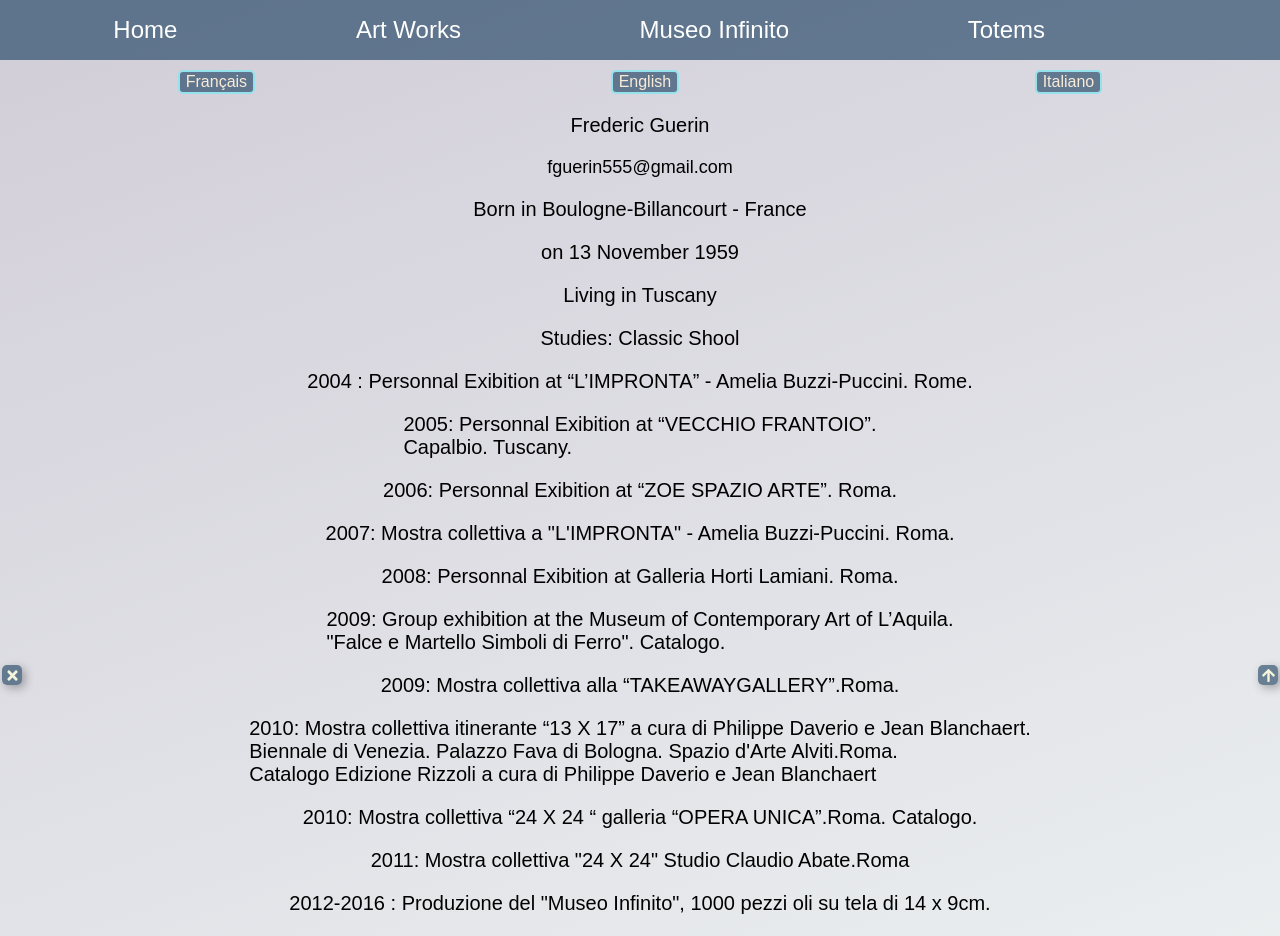
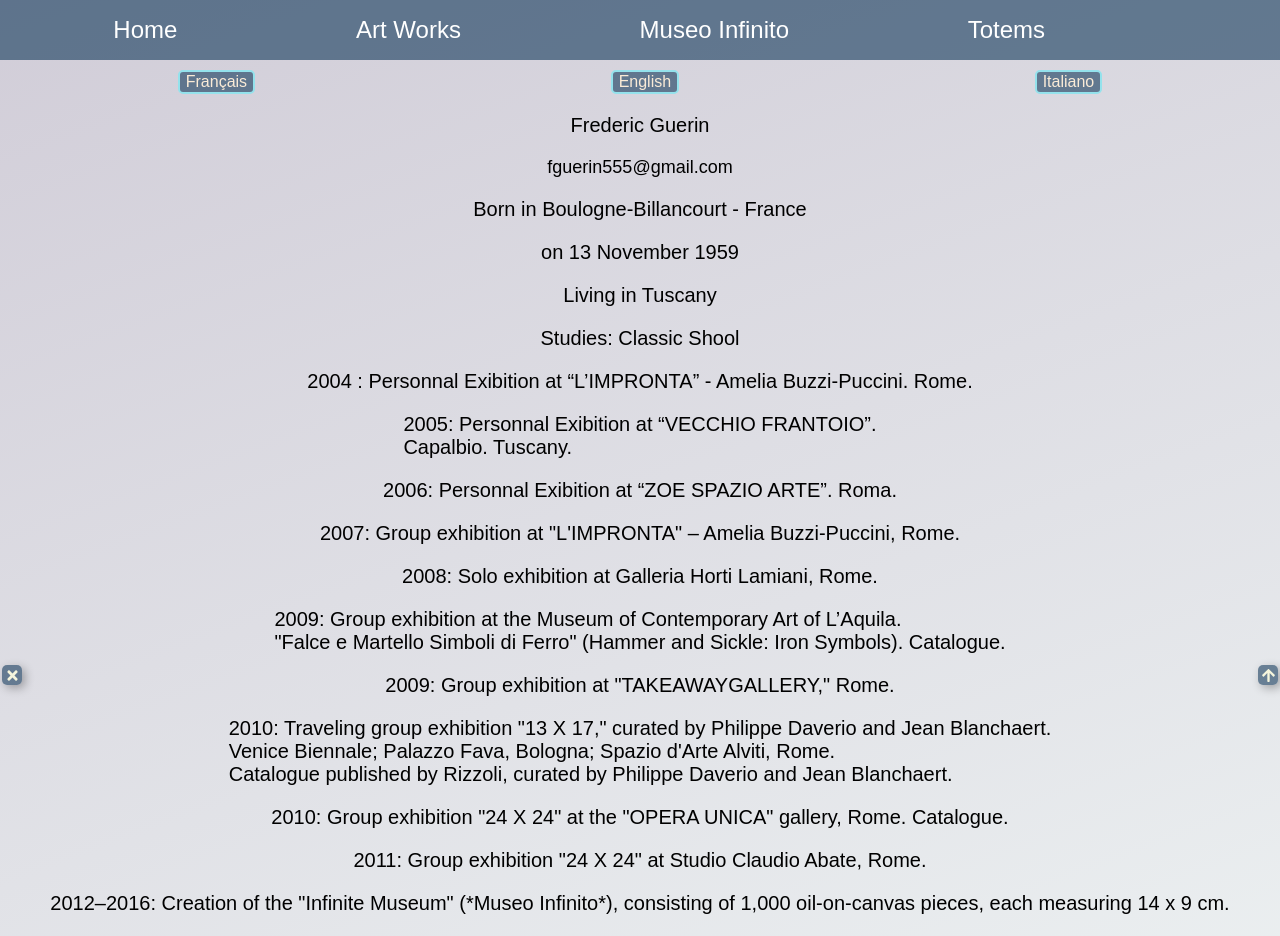
Before and after one commit to fguerin555/fguerin-painting, a React (Create React App) app: page /EnglishHome in a window 1280 px wide. Shown: the top 936 px of the page. Built offline with nearby package versions, Linux system fonts and the light colour scheme.

Commit message:
correction des textes de présentation

```diff
--- a/src/pages/HomeFile/EnglishHome.js
+++ b/src/pages/HomeFile/EnglishHome.js
@@ -47,38 +47,39 @@ const EnglishHome = () => {
           </p>
           <p>2006: Personnal Exibition at “ZOE SPAZIO ARTE”. Roma. </p>
           <p>
-            2007: Mostra collettiva a "L'IMPRONTA" - Amelia Buzzi-Puccini. Roma.
+            2007: Group exhibition at "L'IMPRONTA" – Amelia Buzzi-Puccini, Rome.
           </p>
-          <p>2008: Personnal Exibition at Galleria Horti Lamiani. Roma.</p>
+
+          <p>2008: Solo exhibition at Galleria Horti Lamiani, Rome.</p>
           <p>
             2009: Group exhibition at the Museum of Contemporary Art of
             L’Aquila.
             <br />
-            "Falce e Martello Simboli di Ferro". Catalogo.
+            "Falce e Martello Simboli di Ferro" (Hammer and Sickle: Iron
+            Symbols). Catalogue.
           </p>
-          <p>2009: Mostra collettiva alla “TAKEAWAYGALLERY”.Roma.</p>
+          <p>2009: Group exhibition at "TAKEAWAYGALLERY," Rome.</p>
           <p>
-            2010: Mostra collettiva itinerante “13 X 17” a cura di Philippe
-            Daverio e Jean Blanchaert.
+            2010: Traveling group exhibition "13 X 17," curated by Philippe
+            Daverio and Jean Blanchaert.
             <br />
-            Biennale di Venezia. Palazzo Fava di Bologna. Spazio d'Arte
-            Alviti.Roma.
+            Venice Biennale; Palazzo Fava, Bologna; Spazio d'Arte Alviti, Rome.
             <br />
-            Catalogo Edizione Rizzoli a cura di Philippe Daverio e Jean
-            Blanchaert
+            Catalogue published by Rizzoli, curated by Philippe Daverio and Jean
+            Blanchaert.
           </p>
           <p>
-            2010: Mostra collettiva “24 X 24 “ galleria “OPERA UNICA”.Roma.
-            Catalogo.
+            2010: Group exhibition "24 X 24" at the "OPERA UNICA" gallery, Rome.
+            Catalogue.
           </p>
-          <p>2011: Mostra collettiva "24 X 24" Studio Claudio Abate.Roma</p>
+          <p>2011: Group exhibition "24 X 24" at Studio Claudio Abate, Rome.</p>
           <p>
-            2012-2016 : Produzione del "Museo Infinito", 1000 pezzi oli su tela
-            di 14 x 9cm.
+            2012–2016: Creation of the "Infinite Museum" (*Museo Infinito*),
+            consisting of 1,000 oil-on-canvas pieces, each measuring 14 x 9 cm.
           </p>
           <p>
-            2022: Produzione Arte Digitale di 110 pezzi par la collezione
-            "Visitors".
+            2024: Creation of 111 digital art pieces for the "111 Totems"
+            collection.
           </p>
         </div>
 
--- a/src/pages/HomeFile/FrancaisHome.js
+++ b/src/pages/HomeFile/FrancaisHome.js
@@ -76,8 +76,8 @@ const FrancaisHome = () => {
             toile de 14 x 9cm.
           </p>
           <p>
-            2022: Production d'Art Numérique de 110 pièces pour la collection
-            "Visitors".
+            2024: Production d'Art Numérique de 111 pièces pour la collection
+            "111 Totems".
           </p>
         </div>
 
--- a/src/pages/HomeFile/ItalianoHome.js
+++ b/src/pages/HomeFile/ItalianoHome.js
@@ -72,8 +72,8 @@ const ItalianoHome = () => {
             canvas of 14 x 9cm.
           </p>
           <p>
-            2022: Digital Art Production of 110 pieces for the "Visitors"
-            collection.
+            2024: Produzione di 111 opere d'arte digitali per la collezione "111
+            Totems".
           </p>
         </div>
 
```
